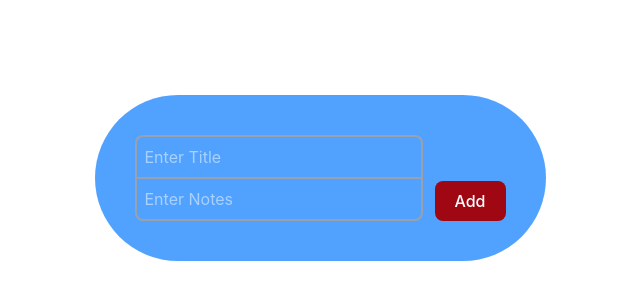
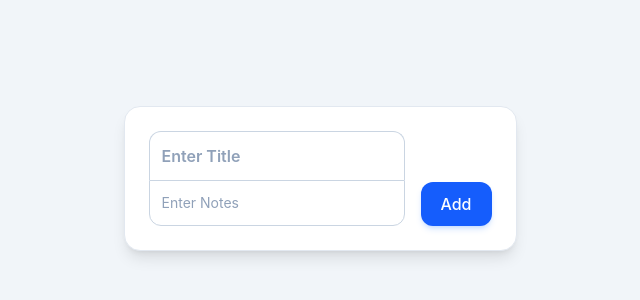
Before and after one commit to J-Tanmay-Kumar/Web-Dev-projects, a React (Vite) app in the folder React-projects/notes-app/: page / in a window 1280 px wide. Shown: the part 222-522 px from the top of the page, without its empty margins (320-960 px from the left). Built offline with nearby package versions, Linux system fonts and the light colour scheme.

Commit message:
styling with css

```diff
--- a/React-projects/notes-app/src/App.jsx
+++ b/React-projects/notes-app/src/App.jsx
@@ -14,15 +14,15 @@ const App = () => {
   }
 
   return (
-    <div className='flex justify-center items-center h-lvh'>
+  <div className='flex justify-center items-center h-screen bg-slate-100'>
   {/* Wrapped both the form and button in a flex container with items-end */}
-  <div className="flex items-end gap-3 bg-blue-400 h-vh w-vh p-10 rounded-full">
-    <form className='flex flex-col text-white'>
+  <div className="flex items-end gap-4 bg-white p-6 rounded-2xl shadow-lg border border-slate-200">
+    <form className='flex flex-col text-slate-800'>
       {/* Top Input: Only rounds top corners, removes bottom border to prevent the thick line */}
       <input
         type="text"
         placeholder='Enter Title'
-        className="border-2 border-b-0 border-gray-400 p-2 rounded-t-lg w-2xs outline-none"
+        className="border border-b-0 border-slate-300 p-3 rounded-t-xl w-64 outline-none font-semibold placeholder-slate-400 focus:border-blue-500 focus:bg-slate-50 transition-colors"
         value={title}
         onChange={(e) => setTitle(e.target.value)}
       />
@@ -30,7 +30,7 @@ const App = () => {
       <input
         type="text"
         placeholder='Enter Notes'
-        className="border-2 border-gray-400 p-2 rounded-b-lg w-2xs outline-none"
+        className="border border-slate-300 p-3 rounded-b-xl w-64 outline-none text-sm placeholder-slate-400 focus:border-blue-500 focus:bg-slate-50 transition-colors"
         value={note}
         onChange={(e) => setNote(e.target.value)}
       />
@@ -39,7 +39,7 @@ const App = () => {
     {/* Button: Aligns perfectly with the bottom input line */}
     <button
       onClick={add}
-      className="bg-red-800 h-10 px-5 rounded-lg text-white font-medium hover:bg-red-900 transition-colors"
+      className="bg-blue-600 h-11 px-5 rounded-xl text-white font-medium hover:bg-blue-700 active:scale-95 transition-all shadow-md shadow-blue-500/20"
     >
       Add
     </button>
```
